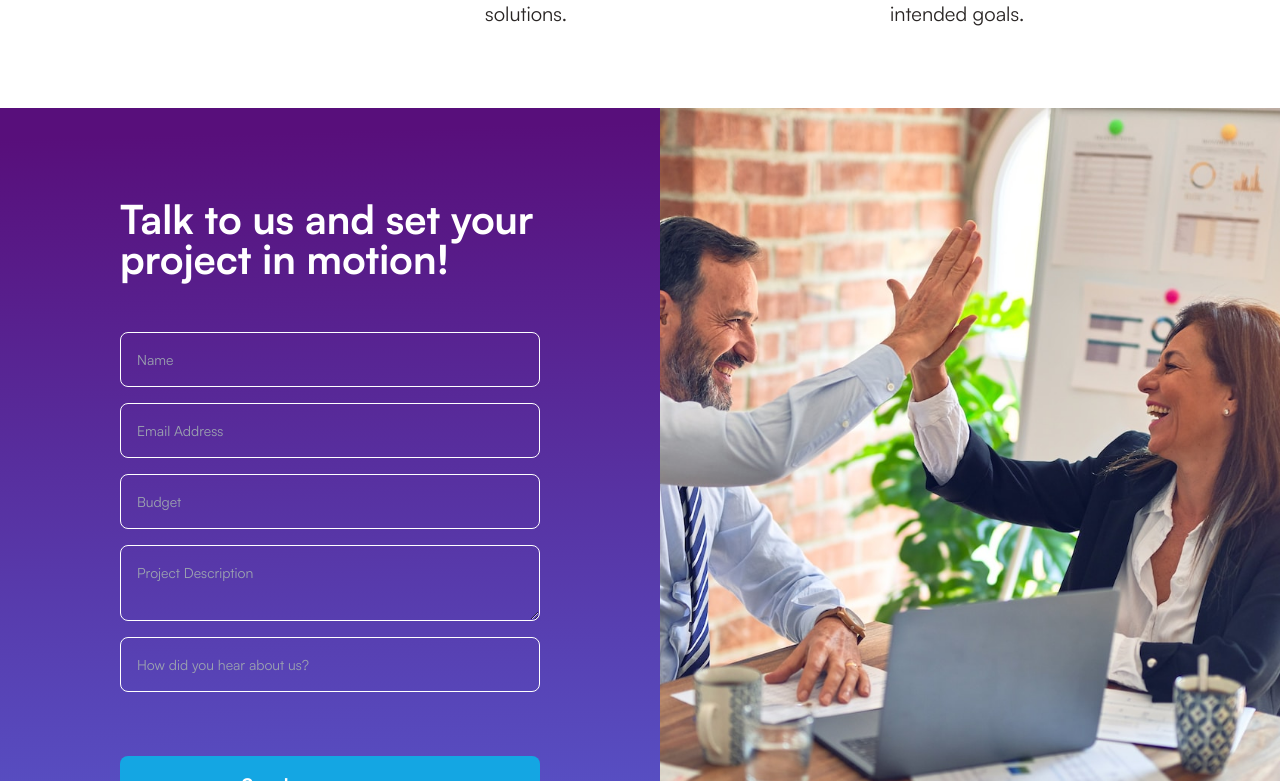
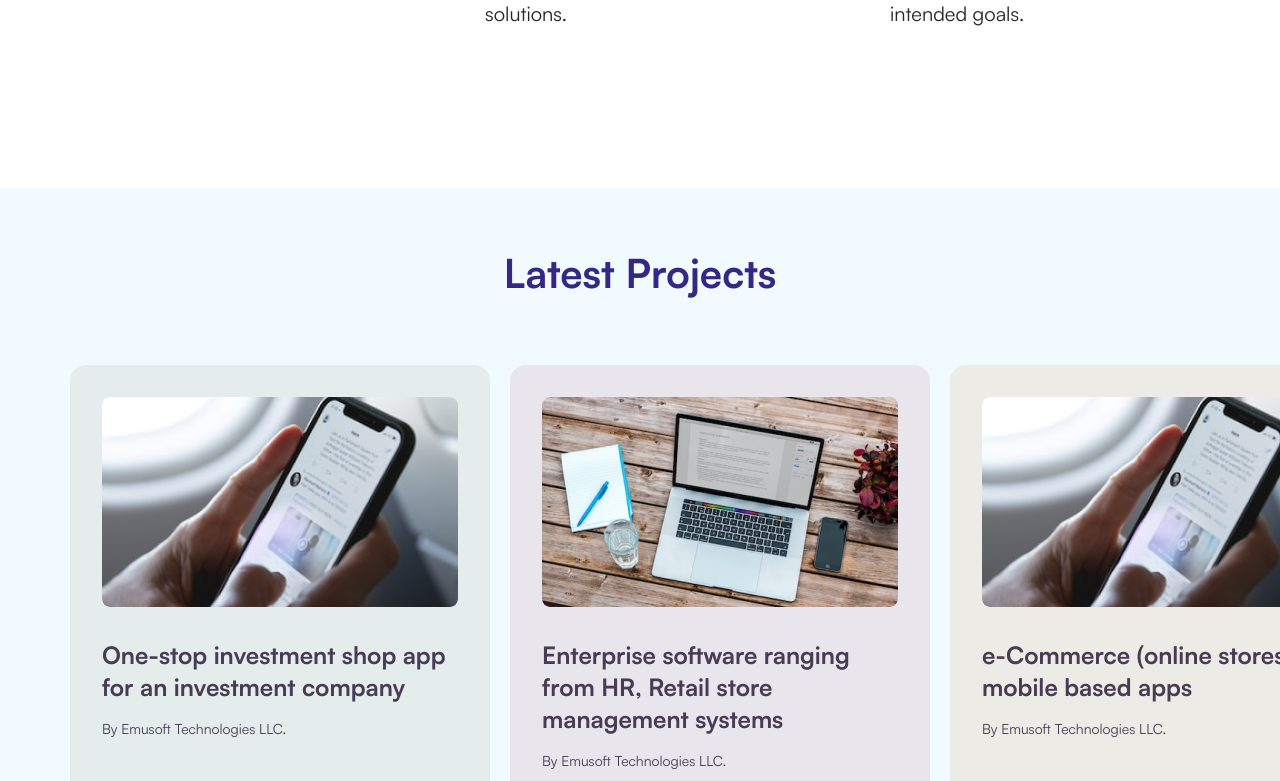
Before and after one commit to Temi-pinheiro/emusoft-website, a React (Vite) app: page / in a window 1280 px wide. Shown: the part 2739-3520 px from the top of the page. Built offline with nearby package versions, Linux system fonts and the light colour scheme.

Commit message:
projects done

```diff
--- a/src/App.jsx
+++ b/src/App.jsx
@@ -3,7 +3,7 @@ import { NavBar } from './components/Nav';
 import { Hero } from './components/Hero';
 import { About } from './components/About';
 import { Services } from './components/Services';
-// import { Projects } from './components/Projects';
+import { Projects } from './components/Projects';
 import { Contact } from './components/Contact';
 import { Footer } from './components/Footer';
 import { MobileNav } from './components/MobileNav';
@@ -23,7 +23,7 @@ function App() {
       <Hero />
       <About />
       <Services />
-      {/* <Projects /> */}
+      <Projects />
       <Contact />
       <Footer />
     </main>
--- a/src/components/Contact.jsx
+++ b/src/components/Contact.jsx
@@ -48,7 +48,7 @@ export const Contact = () => {
     }
   };
   return (
-    <div id='contact' className='w-full mt-[80px]'>
+    <div id='contact' className='w-full'>
       <div className='wrapper md:flex'>
         <div className='2xl:max-w-[820px] hero w-full'>
           <form onSubmit={sendEmail} className='pt-[91px] pb-[123px]'>
--- a/src/components/Projects.jsx
+++ b/src/components/Projects.jsx
@@ -1,3 +1,65 @@
 export const Projects = () => {
-  return <div id='projects'>Projects</div>;
+  const items = [
+    {
+      title: 'One-stop investment shop app for an investment company ',
+      by: 'By Emusoft Technologies LLC.',
+      bg: '#E5ECEC',
+      img: '/phone.png',
+      link: '',
+    },
+    {
+      title:
+        'Enterprise software ranging from HR, Retail store management systems',
+      by: 'By Emusoft Technologies LLC.',
+      bg: '#E8E5EC',
+      img: '/laptop.png',
+      link: '',
+    },
+    {
+      title: 'e-Commerce (online stores) mobile based apps',
+      by: 'By Emusoft Technologies LLC.',
+      bg: '#ECEBE5',
+      img: '/phone.png',
+      link: '',
+    },
+    {
+      title:
+        'Enterprise software ranging from HR, Retail store management systems',
+      by: 'By Emusoft Technologies LLC.',
+      bg: '#E8E5EC',
+      img: '/laptop.png',
+      link: '',
+    },
+  ];
+  return (
+    <div
+      id='projects'
+      className='bg-[#F1FAFE] flex flex-col items-center justify-center h-[832px] mt-[63px] md:mt-40  overflow-x-clip'
+    >
+      <h3 className='text-center text-[#352784] font-bold text-xl sm:text-[30px] md:text-[40px] xl:leading-[56px] w-full'>
+        Latest Projects
+      </h3>
+      <div className='flex gap-x-2 md:gap-x-5 mt-[23px] md:mt-16 overflow-x-scroll pb-[160px]  px-4 md:px-[70px] '>
+        {items.map((item, index) => (
+          <article
+            key={index}
+            className='p-4 md:p-8 rounded-2xl flex flex-col gap-y-2 md:gap-y-8 shrink-0 max-w-[181px] md:max-w-[420px]'
+            style={{ background: item.bg }}
+          >
+            <div className='w-full h-[116px] md:h-[210px] rounded-lg'>
+              <img
+                src={item.img}
+                alt={item.title}
+                className='object-cover w-full h-[116px] md:h-[210px] rounded-lg'
+              />
+            </div>
+            <div className='flex flex-col gap-y-4  text-[#463C53]'>
+              <p className='text-sm md:text-2xl font-bold'>{item.title}</p>
+              <span className='text-xs md:text-sm'>{item.by}</span>
+            </div>
+          </article>
+        ))}
+      </div>
+    </div>
+  );
 };
```
Also changed, not shown: public/laptop.png (added), public/phone.png (added).
